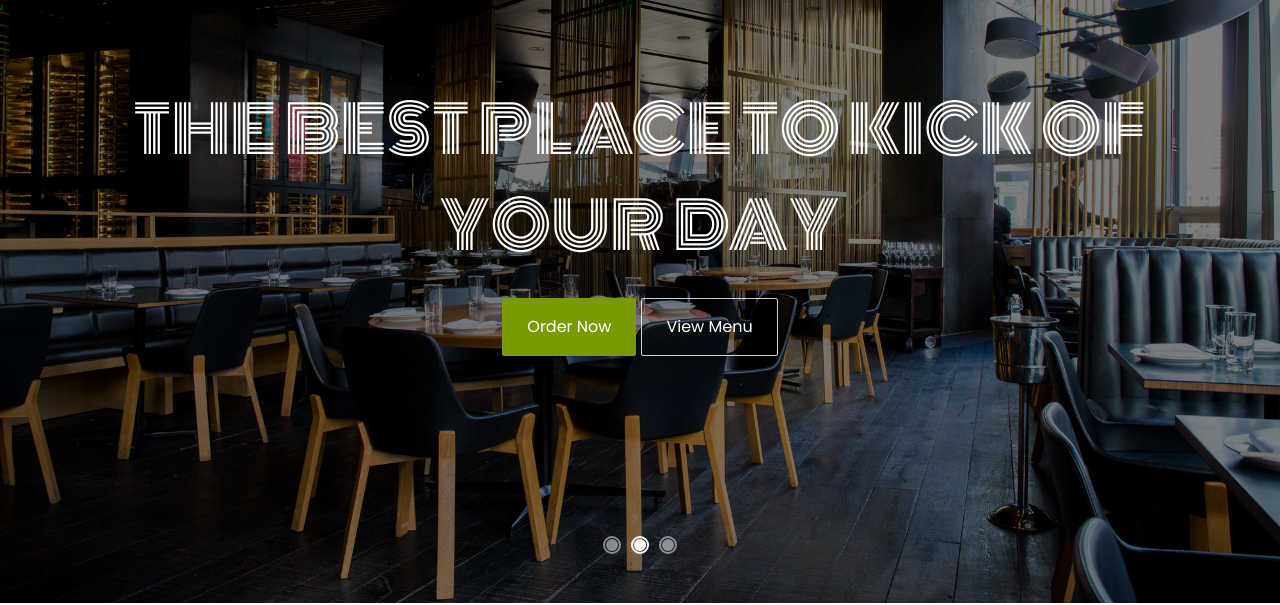
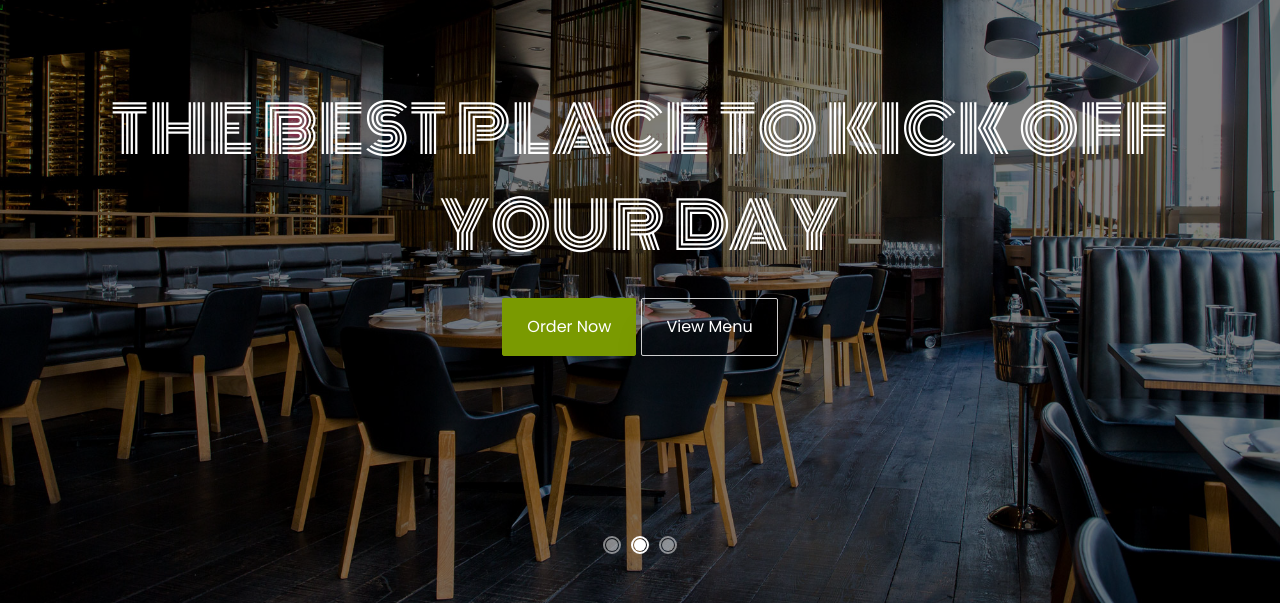
Before and after one commit to gurpreetdastirmind/restaurant-app, a plain HTML site: page index.html in a window 1280 px wide. Shown: the part 197-802 px from the top of the page. Drawn offline with Linux system fonts and the light colour scheme; no server answers; files whose address does not match are found by name; a web font is replaced by a local one.

Commit message:
Update index.html

```diff
--- a/index.html
+++ b/index.html
@@ -534,7 +534,7 @@
                     data-scrollax-parent="true">
 
                     <div class="col-md-12 col-sm-12 text-center ftco-animate">
-                        <h1 class="mb-4 mt-5">The Best Place to Kick of Your Day</h1>
+                        <h1 class="mb-4 mt-5">The Best Place to Kick off Your Day</h1>
                         <p><a href="menu.html" class="btn btn-primary p-3 px-xl-4 py-xl-3">Order Now</a> <a href="menu.html"
                                 class="btn btn-white btn-outline-white p-3 px-xl-4 py-xl-3">View Menu</a></p>
                     </div>
```
